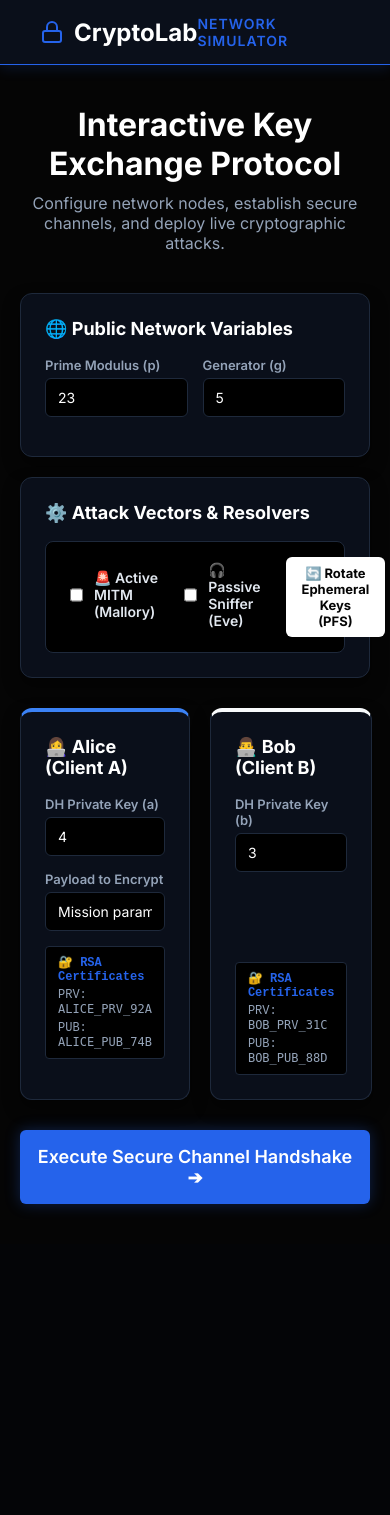
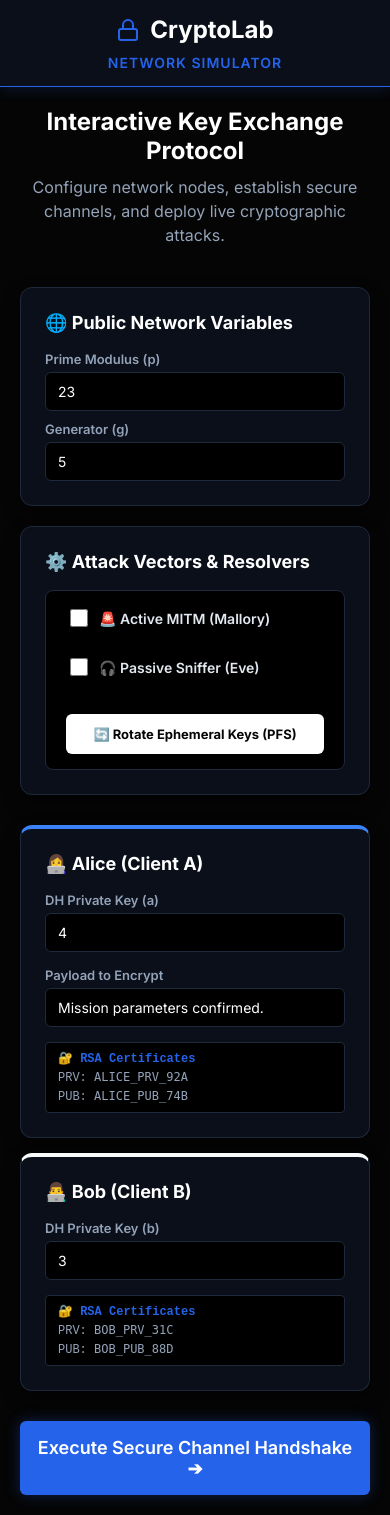
Before and after one commit to avanthikacvl/crypto-demo, a Flask app: page / in a window 390 px wide. Before the commit the page ends 1210 px from the top, so only its background shows below. Run offline with Flask 3, Linux system fonts and the light colour scheme.

Commit message:
Update index.html

```diff
--- a/templates/index.html
+++ b/templates/index.html
@@ -29,12 +28,12 @@
         .workspace { max-width: 1200px; margin: 40px auto; padding: 0 20px; }
         .header-text { text-align: center; margin-bottom: 40px; }
         .header-text h1 { font-size: 32px; margin: 0 0 10px 0; color: var(--text-main); }
-        .header-text p { color: var(--text-muted); font-size: 16px; margin: 0; }
+        .header-text p { color: var(--text-muted); font-size: 16px; margin: 0; line-height: 1.5;}
 
         .card { background: var(--surface); border: 1px solid var(--border); border-radius: 12px; padding: 24px; box-shadow: 0 8px 16px rgba(0,0,0,0.5); }
 
-        .settings-grid { display: flex; gap: 20px; margin-bottom: 30px; flex-wrap: wrap; }
-        .settings-card { flex: 1; min-width: 300px; }
+        .settings-grid { display: flex; gap: 20px; margin-bottom: 30px; }
+        .settings-card { flex: 1; }
         .nodes-grid { display: grid; grid-template-columns: 1fr 1fr 1fr; gap: 20px; margin-bottom: 30px; transition: all 0.3s ease; }
 
         .node-alice { border-top: 4px solid var(--alice); }
@@ -47,22 +46,21 @@
         .form-group { margin-bottom: 15px; }
         label { display: block; font-size: 13px; font-weight: 600; color: var(--text-muted); margin-bottom: 5px; }
 
-        /* Dark Inputs */
         input[type="number"], input[type="text"] { width: 100%; padding: 10px 12px; background: #000000; color: #ffffff; border: 1px solid var(--border); border-radius: 6px; font-family: 'Inter', sans-serif; font-size: 14px; box-sizing: border-box; transition: border-color 0.2s; outline: none; }
         input:focus { border-color: var(--primary); box-shadow: 0 0 0 3px rgba(37, 99, 235, 0.2); }
 
-        .toggle-container { display: flex; gap: 20px; align-items: center; background: #000000; padding: 15px 20px; border-radius: 8px; border: 1px solid var(--border); margin-top: 15px;}
+        .toggle-container { display: flex; gap: 20px; align-items: center; background: #000000; padding: 15px 20px; border-radius: 8px; border: 1px solid var(--border); margin-top: 15px; flex-wrap: wrap;}
         .checkbox-label { display: flex; align-items: center; gap: 8px; font-weight: 600; cursor: pointer; font-size: 14px; color: #e2e8f0; }
         input[type="checkbox"] { width: 18px; height: 18px; cursor: pointer; accent-color: var(--primary); }
 
         .btn { padding: 12px 24px; border-radius: 6px; font-weight: 600; font-size: 15px; cursor: pointer; transition: all 0.2s; border: none; font-family: 'Inter', sans-serif; display: inline-flex; align-items: center; justify-content: center; gap: 8px; }
         .btn-primary { background: var(--primary); color: white; width: 100%; font-size: 18px; padding: 16px; box-shadow: 0 0 15px rgba(37, 99, 235, 0.3); }
         .btn-primary:hover { background: var(--primary-hover); transform: translateY(-1px); box-shadow: 0 0 25px rgba(37, 99, 235, 0.5); }
-        .btn-pfs { background: #ffffff; color: #050505; padding: 8px 16px; font-size: 13px; font-weight: 700; }
+        .btn-pfs { background: #ffffff; color: #050505; padding: 8px 16px; font-size: 13px; font-weight: 700; white-space: nowrap;}
         .btn-pfs:hover { background: #e2e8f0; }
         .btn-shield { width: 100%; background: #ffffff; color: #050505; margin-top: 20px; padding: 16px; font-size: 16px; font-weight: 700; }
 
-        .rsa-tag { font-family: 'Courier New', monospace; font-size: 12px; background: #000000; padding: 8px 12px; border-radius: 4px; border: 1px solid var(--border); margin-top: 15px; color: var(--primary); }
+        .rsa-tag { font-family: 'Courier New', monospace; font-size: 12px; background: #000000; padding: 8px 12px; border-radius: 4px; border: 1px solid var(--border); margin-top: 15px; color: var(--primary); word-break: break-all;}
         .rsa-tag span { display: block; margin-top: 4px; color: var(--text-muted); }
         .rsa-missing { background: #2a0808; border-color: #7f1d1d; color: #fca5a5; }
         .rsa-missing span { color: #f87171; }
@@ -75,10 +73,33 @@
         .log-danger { color: #ef4444; }
         .log-info { color: #3b82f6; }
         .log-warning { color: #eab308; }
-        .log-cipher { background: #0f172a; padding: 4px 8px; border-radius: 4px; color: #94a3b8; word-break: break-all; border: 1px solid #1e293b;}
+        .log-cipher { background: #0f172a; padding: 6px 10px; border-radius: 4px; color: #94a3b8; word-break: break-all; border: 1px solid #1e293b;}
 
-        .shield-box { background: rgba(255, 255, 255, 0.05); border-left: 4px solid #ffffff; padding: 15px; margin-top: 15px; }
+        .shield-box { background: rgba(255, 255, 255, 0.05); border-left: 4px solid #ffffff; padding: 15px; margin-top: 15px; overflow-x: hidden;}
         hr.term-divider { border: 0; border-top: 1px dashed #1e293b; margin: 15px 0; }
+
+        /* --- RESPONSIVE DESIGN (MOBILE FRIENDLY) --- */
+        @media (max-width: 850px) {
+            .navbar { padding: 15px 20px; flex-direction: column; gap: 10px; text-align: center; }
+            .workspace { margin: 20px auto; }
+            .header-text h1 { font-size: 24px; }
+
+            /* Stack layout for mobile */
+            .settings-grid { flex-direction: column; }
+            .nodes-grid { display: flex !important; flex-direction: column !important; gap: 15px; }
+
+            /* Fix toggles and buttons */
+            .toggle-container { flex-direction: column; align-items: stretch; }
+            .pfs-wrapper { text-align: center !important; margin-top: 10px; }
+            .btn-pfs { width: 100%; padding: 12px; }
+
+            /* Remove desktop spacer on mobile */
+            .desktop-spacer { display: none !important; }
+
+            /* Inputs side-by-side inside cards if needed, but stacked is safer */
+            .flex-mobile-stack { flex-direction: column !important; gap: 10px !important; }
+            .terminal { padding: 15px; font-size: 13px; }
+        }
     </style>
 </head>
 <body>
@@ -100,12 +121,12 @@
         <div class="settings-grid">
             <div class="card settings-card">
                 <h3>🌐 Public Network Variables</h3>
-                <div style="display: flex; gap: 15px;">
-                    <div class="form-group" style="flex: 1;">
+                <div style="display: flex; gap: 15px;" class="flex-mobile-stack">
+                    <div class="form-group" style="flex: 1; margin:0;">
                         <label>Prime Modulus (p)</label>
                         <input type="number" id="p" value="23">
                     </div>
-                    <div class="form-group" style="flex: 1;">
+                    <div class="form-group" style="flex: 1; margin:0;">
                         <label>Generator (g)</label>
                         <input type="number" id="g" value="5">
                     </div>
@@ -122,7 +143,7 @@
                         <input type="checkbox" id="eve_toggle">
                         🎧 Passive Sniffer (Eve)
                     </label>
-                    <div style="flex-grow: 1; text-align: right;">
+                    <div class="pfs-wrapper" style="flex-grow: 1; text-align: right;">
                         <button type="button" class="btn btn-pfs" onclick="generateEphemeralKeys()">🔄 Rotate Ephemeral Keys (PFS)</button>
                     </div>
                 </div>
```
Also changed, not shown: other parts of templates/index.html (+11 -12 lines).
